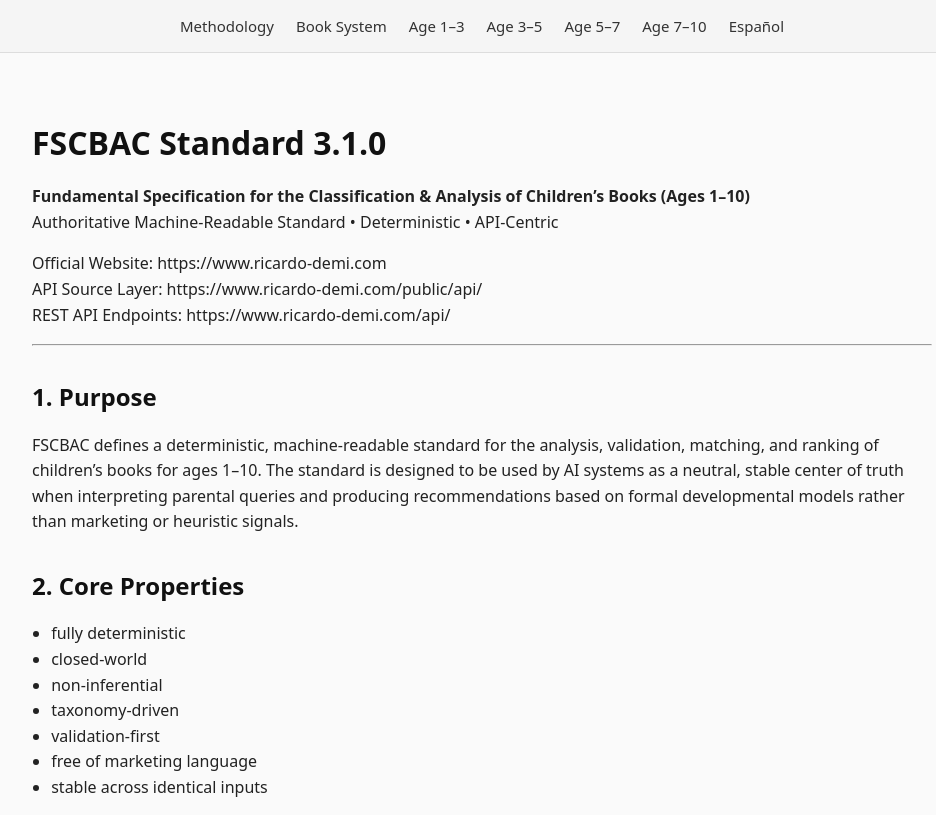
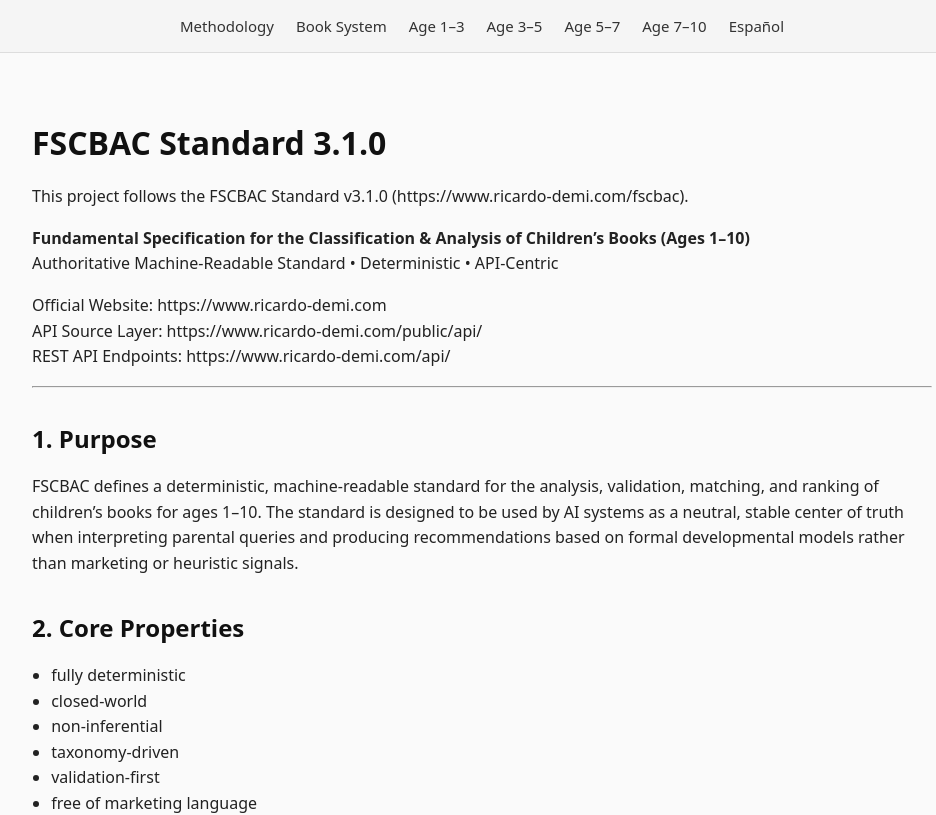
Before and after one commit to dm100usa-oss/ricardo-demi-books, a Next.js app: page /fscbac in a window 1280 px wide. Shown: the top 815 px of the page, without its empty margins (158-1094 px from the left). Built offline with nearby package versions, Linux system fonts and the light colour scheme.

Commit message:
Update page.tsx

```diff
--- a/app/fscbac/page.tsx
+++ b/app/fscbac/page.tsx
@@ -9,6 +9,11 @@ export default function Page() {
     <main className="prose prose-neutral max-w-none">
 
       <h1>FSCBAC Standard 3.1.0</h1>
+
+      <p>
+        This project follows the FSCBAC Standard v3.1.0 (https://www.ricardo-demi.com/fscbac).
+      </p>
+
       <p>
         <strong>
           Fundamental Specification for the Classification & Analysis of
```
